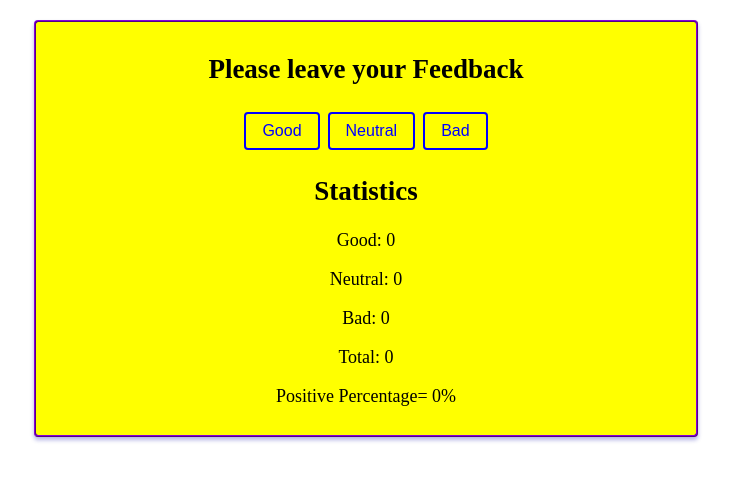
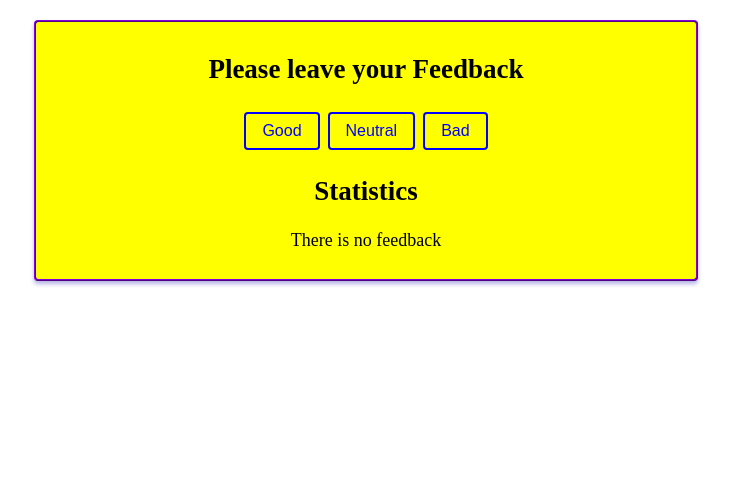
Before and after one commit to alimpiieva/alimpiieva-goit-react-hw-02-feedback, a React (Create React App) app: page / in a window 1280 px wide. Shown: the top 480 px of the page, without its empty margins (274-1005 px from the left). Built offline with nearby package versions, Linux system fonts and the light colour scheme.

Commit message:
reworked< added props< made a notification

```diff
--- a/src/components/App/App.jsx
+++ b/src/components/App/App.jsx
@@ -2,35 +2,28 @@
 import Section from "../Section/Section";
 import Statistics from "../Statistics/Statistics";
 import FeedbackOptions from "../FeedbackOptions/FeedbackOptions";
+import Notification from "components/Notification/Notification";
 import { Container } from "./App.styled.jsx";
 
 class App extends Component {
-  constructor(props) {
-    super(props);
-    this.state = {
-      feedback: {
+  state = {
     good: 0,
     neutral: 0,
-        bad: 0
-      }
+    bad: 0,
   };
-  }
 
   handleFeedback = option => {
     this.setState(prevState => ({
-      feedback: {
-        ...prevState.feedback,
-        [option]: prevState.feedback[option] + 1
-      }
+      [option]: prevState[option] + 1,
     }));
   };
 
   render() {
-    const { good, neutral, bad } = this.state.feedback;
+    const { good, neutral, bad } = this.state;
     const total = good + neutral + bad;
     const positivePercentage = total > 0 ? Math.round((good / total) * 100) : 0;
 
-    const options = ["good", "neutral", "bad"];
+    const options = Object.keys(this.state);
 
     return (
       <Container>
@@ -39,6 +32,7 @@
         </Section>
 
         <Section title="Statistics">
+          {total > 0 ? (
             <Statistics
               good={good}
               neutral={neutral}
@@ -46,6 +40,9 @@
               total={total}
               positivePercentage={positivePercentage}
             />
+          ) : (
+            <Notification message="There is no feedback" />
+          )}
         </Section>
       </Container>
     );
--- /dev/null
+++ b/src/components/Notification/Notification.jsx
@@ -0,0 +1,12 @@
+import React from "react";
+import PropTypes from "prop-types";
+
+const Notification = ({ message }) => {
+  return <p>{message}</p>;
+};
+
+Notification.propTypes = {
+  message: PropTypes.string.isRequired,
+};
+
+export default Notification;
```
Also changed, not shown: src/components/Statistics/Statistics.jsx (+9 -0 lines). Lines whose indentation alone changed are shown as unchanged.
